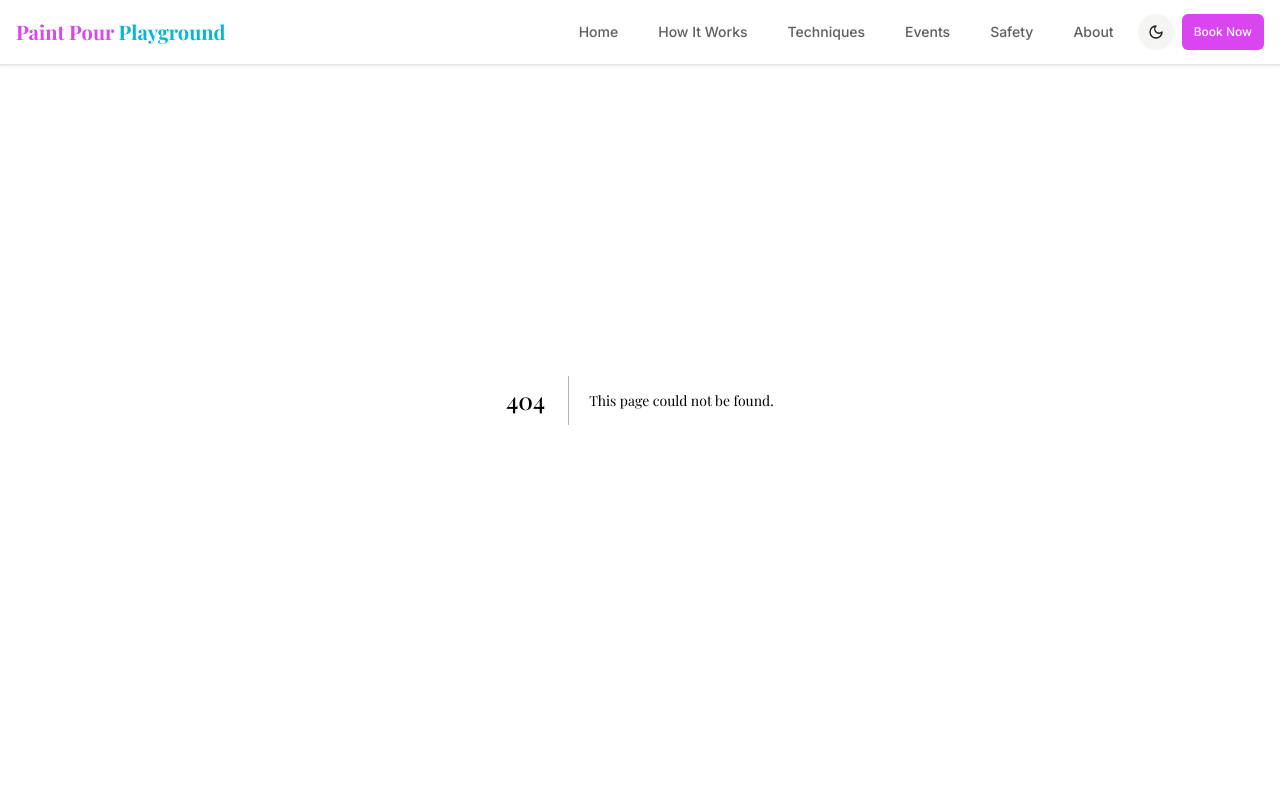
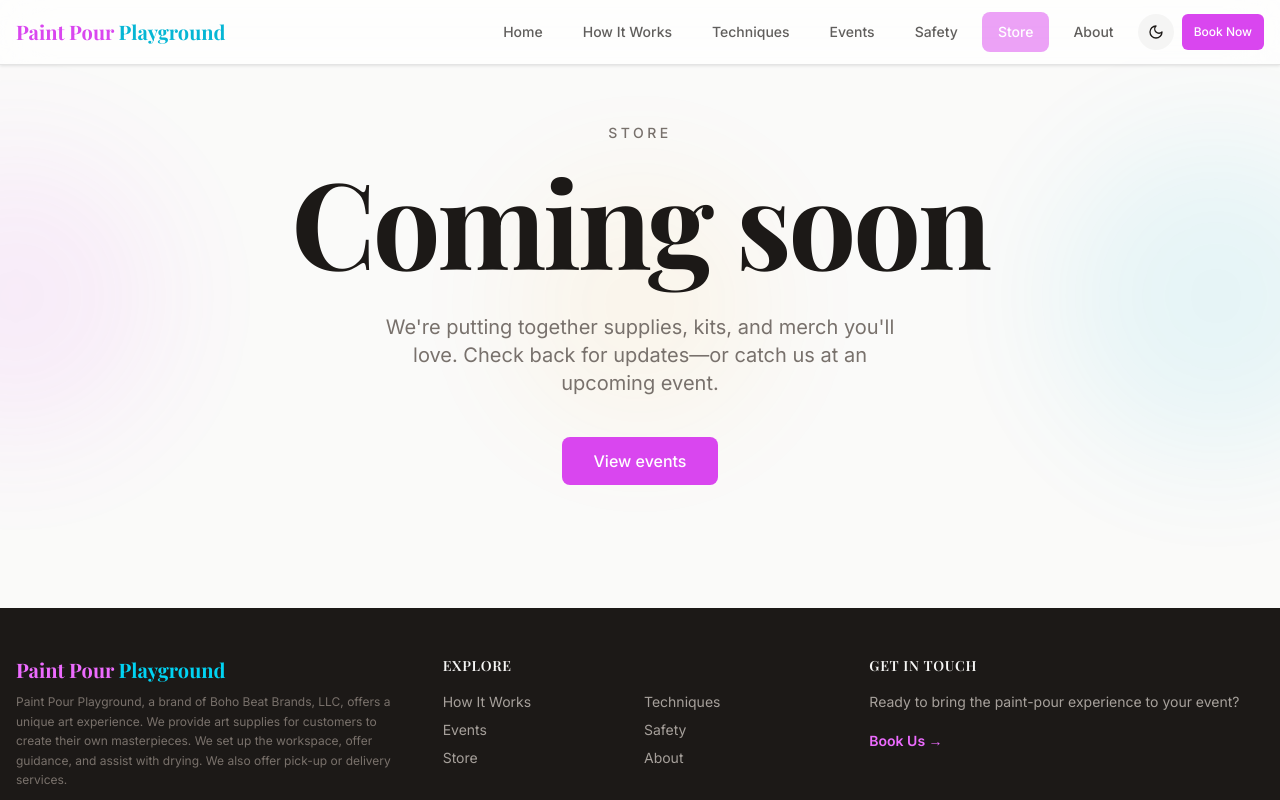
Before and after one commit to JordanVera/paint_pour_playground, a Next.js app: page /store in a window 1280 px wide. Before the commit this address had no page. Shown: the top 800 px of the page. Built offline with nearby package versions, Linux system fonts and the light colour scheme; a web font is replaced by a local one.

Commit message:
Add 'Store' link to Footer and Navbar: Include a new navigation option for the Store in both the footer and navbar components to enhance site navigation.

```diff
--- /dev/null
+++ b/src/app/store/page.tsx
@@ -0,0 +1,12 @@
+import type { Metadata } from 'next';
+import { StoreComingSoon } from '@/components/StoreComingSoon';
+
+export const metadata: Metadata = {
+  title: 'Store — Paint Pour Playground',
+  description:
+    'Online shop coming soon — supplies, kits, and merch from Paint Pour Playground.',
+};
+
+export default function StorePage() {
+  return <StoreComingSoon />;
+}
--- a/src/components/Footer.tsx
+++ b/src/components/Footer.tsx
@@ -9,6 +9,7 @@ const footerLinks = [
   { href: "/techniques", label: "Techniques" },
   { href: "/events", label: "Events" },
   { href: "/safety", label: "Safety" },
+  { href: "/store", label: "Store" },
   { href: "/about", label: "About" },
 ];
 
--- a/src/components/Navbar.tsx
+++ b/src/components/Navbar.tsx
@@ -78,6 +78,7 @@ const navLinks = [
   { href: '/techniques', label: 'Techniques' },
   { href: '/events', label: 'Events' },
   { href: '/safety', label: 'Safety' },
+  { href: '/store', label: 'Store' },
   { href: '/about', label: 'About' },
 ];
 
--- /dev/null
+++ b/src/components/StoreComingSoon.tsx
@@ -0,0 +1,59 @@
+'use client';
+
+import { motion } from 'framer-motion';
+import Link from 'next/link';
+import { Button } from '@/components/ui/button';
+
+export function StoreComingSoon() {
+  return (
+    <section className="relative flex min-h-[calc(100dvh-14rem)] w-full flex-col items-center justify-center overflow-hidden bg-background px-6 py-16 md:min-h-[calc(100dvh-12rem)] md:py-24">
+      <div
+        className="pointer-events-none absolute inset-0 opacity-40 dark:opacity-25"
+        aria-hidden
+      >
+        <div className="absolute -left-32 top-1/4 h-72 w-72 rounded-full bg-primary/20 blur-3xl" />
+        <div className="absolute -right-24 bottom-1/4 h-80 w-80 rounded-full bg-secondary/20 blur-3xl" />
+        <div className="absolute left-1/2 top-1/2 h-64 w-64 -translate-x-1/2 -translate-y-1/2 rounded-full bg-accent/15 blur-3xl" />
+      </div>
+
+      <div className="relative z-10 mx-auto flex max-w-3xl flex-col items-center text-center">
+        <motion.p
+          initial={{ opacity: 0, y: 16 }}
+          animate={{ opacity: 1, y: 0 }}
+          transition={{ duration: 0.5, ease: 'easeOut' }}
+          className="mb-4 text-sm font-medium uppercase tracking-[0.25em] text-muted-foreground"
+        >
+          Store
+        </motion.p>
+        <motion.h1
+          initial={{ opacity: 0, y: 24 }}
+          animate={{ opacity: 1, y: 0 }}
+          transition={{ duration: 0.65, delay: 0.08, ease: 'easeOut' }}
+          className="mb-8 text-[clamp(3rem,11vw,7.5rem)] font-bold leading-[1.02] tracking-tight text-foreground"
+        >
+          Coming soon
+        </motion.h1>
+        <motion.p
+          initial={{ opacity: 0, y: 20 }}
+          animate={{ opacity: 1, y: 0 }}
+          transition={{ duration: 0.6, delay: 0.18, ease: 'easeOut' }}
+          className="mb-10 max-w-lg text-lg text-muted-foreground md:text-xl"
+        >
+          We&apos;re putting together supplies, kits, and merch you&apos;ll love.
+          Check back for updates—or catch us at an upcoming event.
+        </motion.p>
+        <motion.div
+          initial={{ opacity: 0, y: 16 }}
+          animate={{ opacity: 1, y: 0 }}
+          transition={{ duration: 0.55, delay: 0.28, ease: 'easeOut' }}
+        >
+          <Link href="/events">
+            <Button size="lg" className="text-base px-8">
+              View events
+            </Button>
+          </Link>
+        </motion.div>
+      </div>
+    </section>
+  );
+}
```
